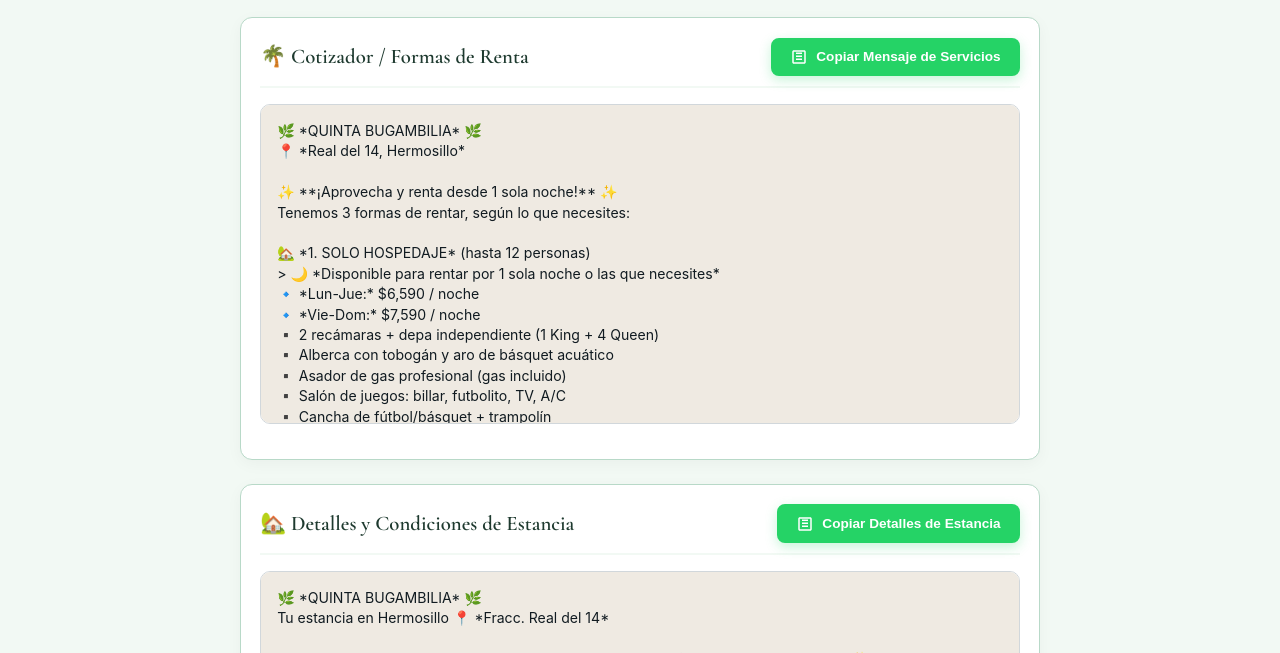
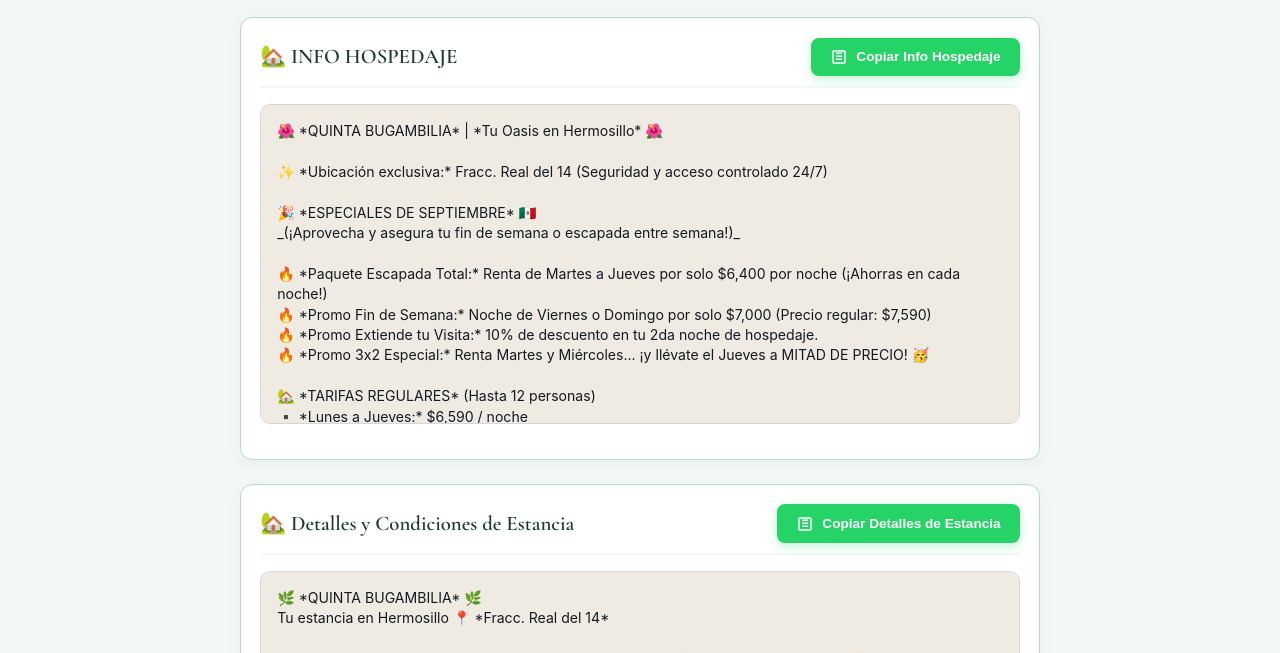
Before and after one commit to rocamorales-hue/Quinta-Bugambilia, a plain HTML site: page servicios.html in a window 1280 px wide. Shown: the part 147-800 px from the top of the page. Drawn offline with nearby package versions, Linux system fonts and the light colour scheme.

Commit message:
Update servicios.html

```diff
--- a/servicios.html
+++ b/servicios.html
@@ -30,66 +30,58 @@
   <h1>Servicios y Datos de Pago</h1>
   <p class="subtitle">Haz clic en el botón verde para copiar el mensaje formateado directamente a tu portapapeles</p>
 
-  <!-- SECCIÓN 1: PAQUETES Y SERVICIOS COMPLETO -->
+  <!-- SECCIÓN 1: INFO HOSPEDAJE -->
   <div class="card">
     <div class="card-header">
-      <span class="card-title">🌴 Cotizador / Formas de Renta</span>
-      <button class="btn-copy" onclick="copiarTexto('wa-servicios')">
+      <span class="card-title">🏡 INFO HOSPEDAJE</span>
+      <button class="btn-copy" onclick="copiarTexto('wa-hospedaje')">
         <svg viewBox="0 0 24 24"><path d="M19 3h-14c-1.1 0-2 .9-2 2v14c0 1.1.9 2 2 2h14c1.1 0 2-.9 2-2v-14c0-1.1-.9-2-2-2zm0 16h-14v-14h14v14zm-11-3h8v-2h-8v2zm0-4h8v-2h-8v2zm0-4h8v-2h-8v2z"/></svg>
-        Copiar Mensaje de Servicios
+        Copiar Info Hospedaje
       </button>
     </div>
-    <div class="wa-preview" id="wa-servicios">🌿 *QUINTA BUGAMBILIA* 🌿
-📍 *Real del 14, Hermosillo*
+    <div class="wa-preview" id="wa-hospedaje">🌺 *QUINTA BUGAMBILIA* | *Tu Oasis en Hermosillo* 🌺
 
-✨ **¡Aprovecha y renta desde 1 sola noche!** ✨
-Tenemos 3 formas de rentar, según lo que necesites:
+✨ *Ubicación exclusiva:* Fracc. Real del 14 (Seguridad y acceso controlado 24/7)
 
-🏡 *1. SOLO HOSPEDAJE* (hasta 12 personas)
-> 🌙 *Disponible para rentar por 1 sola noche o las que necesites*
-🔹 *Lun-Jue:* $6,590 / noche
-🔹 *Vie-Dom:* $7,590 / noche
-▪️ 2 recámaras + depa independiente (1 King + 4 Queen)
-▪️ Alberca con tobogán y aro de básquet acuático
-▪️ Asador de gas profesional (gas incluido)
-▪️ Salón de juegos: billar, futbolito, TV, A/C
-▪️ Cancha de fútbol/básquet + trampolín
-▪️ Fogatero con iluminación vintage
-▪️ TV exterior, sonido ambiental, WiFi alta velocidad
-▪️ 4 baños completos + 2 medios baños
-⏰ *Check-in 3:00 PM | Check-out 12:00 PM (al día siguiente)*
+🎉 *ESPECIALES DE SEPTIEMBRE* 🇲🇽
+_(¡Aprovecha y asegura tu fin de semana o escapada entre semana!)_
 
-━━━━━━━━━━━━━━━
+🔥 *Paquete Escapada Total:* Renta de Martes a Jueves por solo $6,400 por noche (¡Ahorras en cada noche!)
+🔥 *Promo Fin de Semana:* Noche de Viernes o Domingo por solo $7,000 (Precio regular: $7,590)
+🔥 *Promo Extiende tu Visita:* 10% de descuento en tu 2da noche de hospedaje.
+🔥 *Promo 3x2 Especial:* Renta Martes y Miércoles... ¡y llévate el Jueves a MITAD DE PRECIO! 🥳
 
-🎉 *2. SOLO EVENTO* (7 hrs, área exterior)
-🔹 *20p:* $4,600  |  *30p:* $6,540  |  *40p:* $8,240
-🔹 *50p:* $9,700  |  *100p:* $13,400
-▪️ Mesas con mantel blanco + sillas Tiffany
-▪️ Asador de gas profesional (gas incluido)
-▪️ Hielera grande + máquina de hielo
-▪️ Alberca con tobogán y aro de básquet acuático
-▪️ Cancha deportiva + trampolín profesional
-▪️ Fogatero con iluminación vintage
-▪️ TV exterior y sonido ambiental
-▪️ 1 baño completo + 2 medios baños ext.
-⏰ *Horario a elegir entre 3:00 PM - 1:00 AM*
-💡 _Renta extra disponible: Salón de Juegos, Depa o Casa Principal_
+🏡 *TARIFAS REGULARES* (Hasta 12 personas)
+▪️ *Lunes a Jueves:* $6,590 / noche
+▪️ *Viernes a Domingo:* $7,590 / noche
+_(¿Tu grupo es más grande? ¡Pregúntanos por la tarifa para huéspedes adicionales!)_
 
-━━━━━━━━━━━━━━━
+🛏️ *DISTRIBUCIÓN DE HOSPEDAJE* (Máximo confort)
+🏠 *Casa Principal:*
+▪️ *Recámara 1:* Cama King Size + TV + A/C + Baño privado.
+▪️ *Recámara 2:* 2 Camas Queen Size + TV + A/C.
+▪️ *Áreas comunes:* Cocina 100% equipada, Sala con TV, Baño completo y A/C.
+🏡 *Departamentito Independiente:*
+▪️ 2 Camas Queen Size + Sala privada + TV + A/C + Baño completo.
 
-🔥 *3. EVENTO + HOSPEDAJE* (1 Noche)
-> 🌙 *Tu evento y hospedaje completo en un paquete de 1 noche*
-🔹 *20p:* $12,190  |  *30p:* $14,130  |  *40p:* $15,830
-🔹 *50p:* $17,290  |  *80p:* $19,450  |  *100p:* $21,490
-▪️ Todo lo del evento (mobiliario, alberca, asador, cancha, fogatero)
-▪️ + Hospedaje completo para 12 personas por la noche
-▪️ Salón de juegos con billar y A/C
-▪️ Casa + depa independiente
-⏰ *Check-in 3:00 PM | Salida invitados 1:00 AM | Check-out hospedados 12:00 PM (día siguiente)*
+🌴 *AMENIDADES & ÁREA SOCIAL* (¡Diversión garantizada!)
+🥩 *Área de Asador Profesional:* Incluye gas, máquina de hielo, refrigerador grande, TV, bocinas Bluetooth, barra con bancos y comedor de parota.
+🎱 *Salón de Juegos:* Mesa de billar profesional, futbolito, zona de TV y sala de descanso.
+🏊‍♂️ *Zona de Alberca:* Con área de sombra, tobogán y aro de básquet acuático.
+⚽ *Deportes y Diversión:* Cancha de fútbol, trampolín profesional y fogatero con iluminación vintage.
+🌳 *Instalaciones Premium:* Palapa grande ventilada, amplias áreas verdes con césped natural (cero polvo) y baños exteriores para hombres y mujeres.
 
-━━━━━━━━━━━━━━━
-📌 *Aceptamos reservas desde 1 noche con el 30% de anticipo*
-🛡️ *Zona con acceso controlado y seguridad*</div>
+⏰ *HORARIOS*
+▪️ *Check-in:* 3:00 PM
+▪️ *Check-out:* 12:00 PM
+
+📌 *¿Cómo reservar?*
+Asegura tu fecha con solo el 30% de anticipo. El saldo restante se liquida antes de tu Check-in.
+
+💡 _¿Tienes pensado organizar un evento y además hospedarte? Pregúntanos por nuestro paquete especial Evento + Hospedaje._
+
+🗓️ *¿Qué fecha tienes en mente para consultar disponibilidad?*
+¡Respóndeme con tus días de preferencia y te cotizamos de inmediato! 👇✨</div>
   </div>
 
   <!-- SECCIÓN 2: DETALLES Y CONDICIONES DE ESTANCIA -->
```
